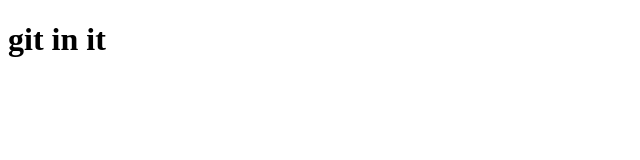
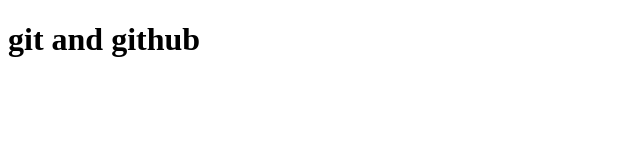
Before and after one commit to Zuliy/again-trial, a plain HTML site: page index.html in a window 1280 px wide. Shown: the whole page, without its empty margins (0-640 px from the left). Drawn offline with Linux system fonts and the light colour scheme.

Commit message:
css and html updated

```diff
--- a/index.html
+++ b/index.html
@@ -6,6 +6,6 @@
     <title>Document</title>
 </head>
 <body>
-    <h1>git in it</h1>
+    <h1>git and github</h1>
 </body>
 </html>
```
